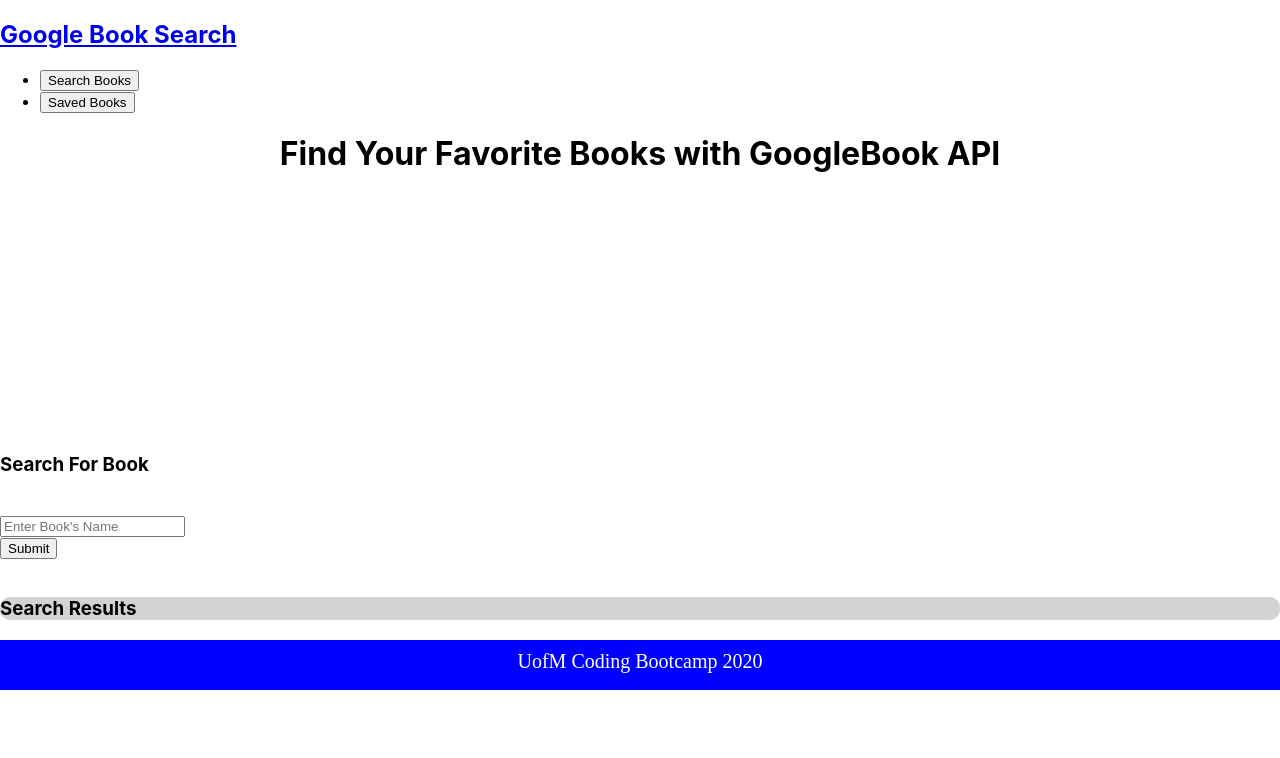
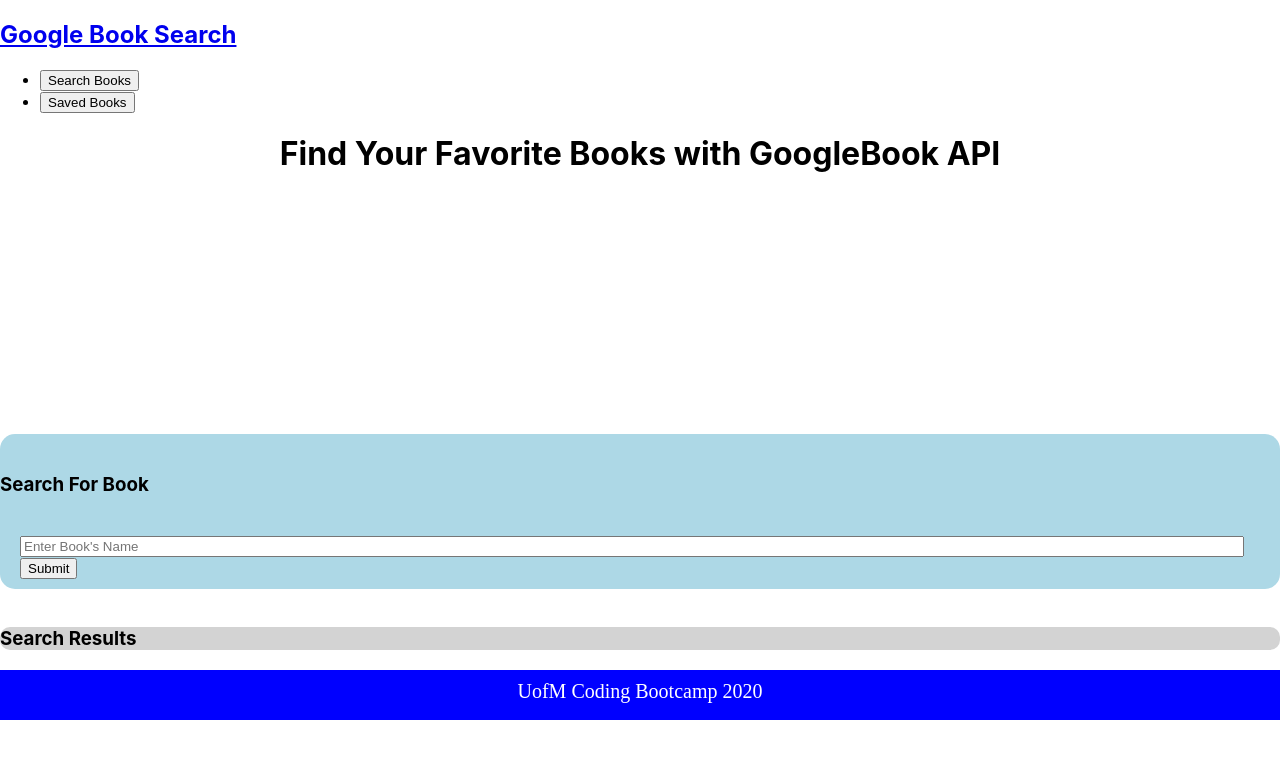
Before and after one commit to PROX-E/Google-books-Search, a React (Create React App) app in the folder client/: page / in a window 1280 px wide. Shown: the top 758 px of the page. Built offline with nearby package versions, Linux system fonts and the light colour scheme.

Commit message:
update search form css

```diff
--- a/client/src/components/SearchForm/style.css
+++ b/client/src/components/SearchForm/style.css
@@ -0,0 +1,16 @@
+form{
+    background: lightblue;
+    border-radius: 15px;
+}
+.BookSearchLabel{
+    margin-left:20px;
+    margin-top: 10px
+}
+.submitBtn{
+    margin-bottom: 10px;
+    margin-left: 20px;
+}
+.form-control{
+    margin-left: 20px;
+    width: 95%
+}
```
